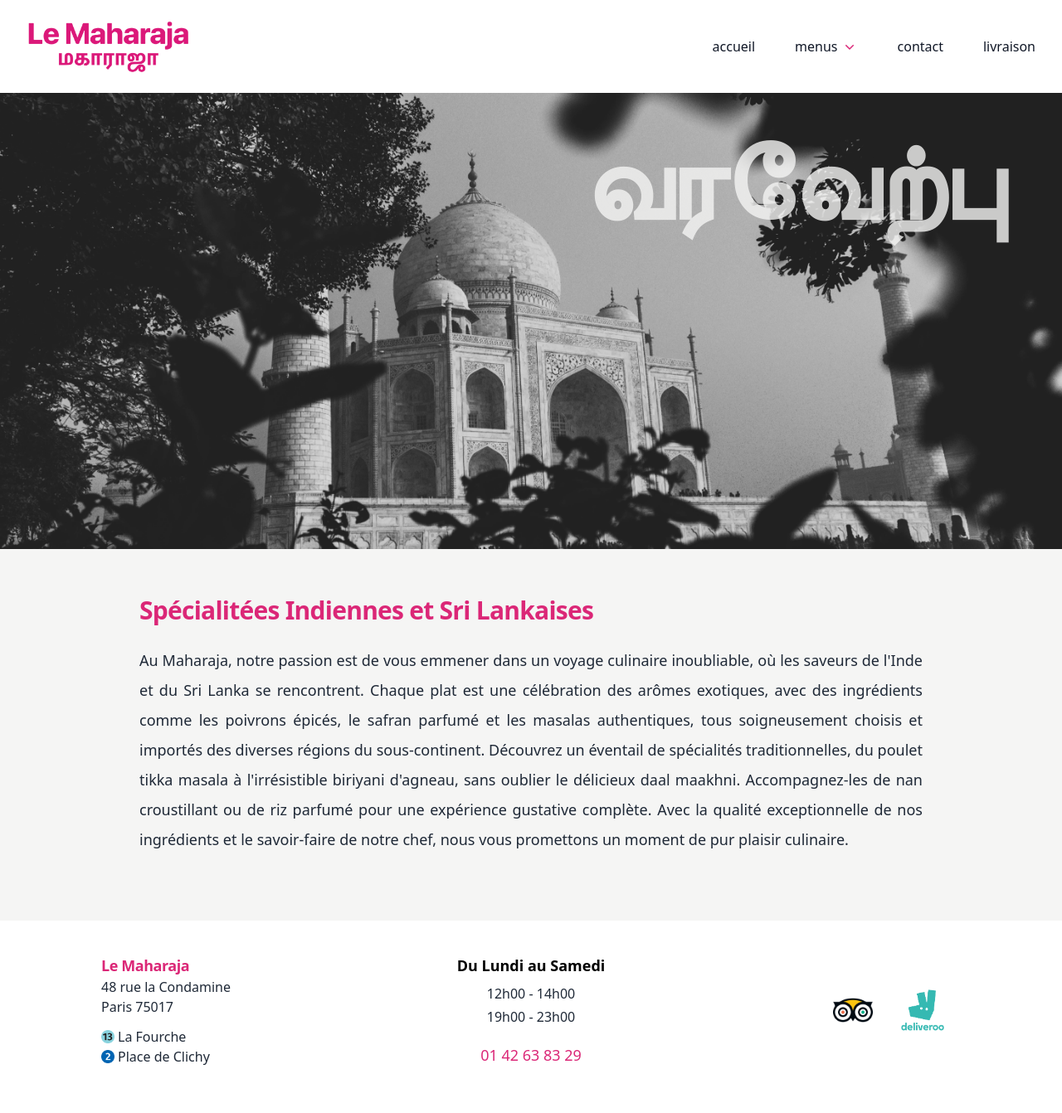
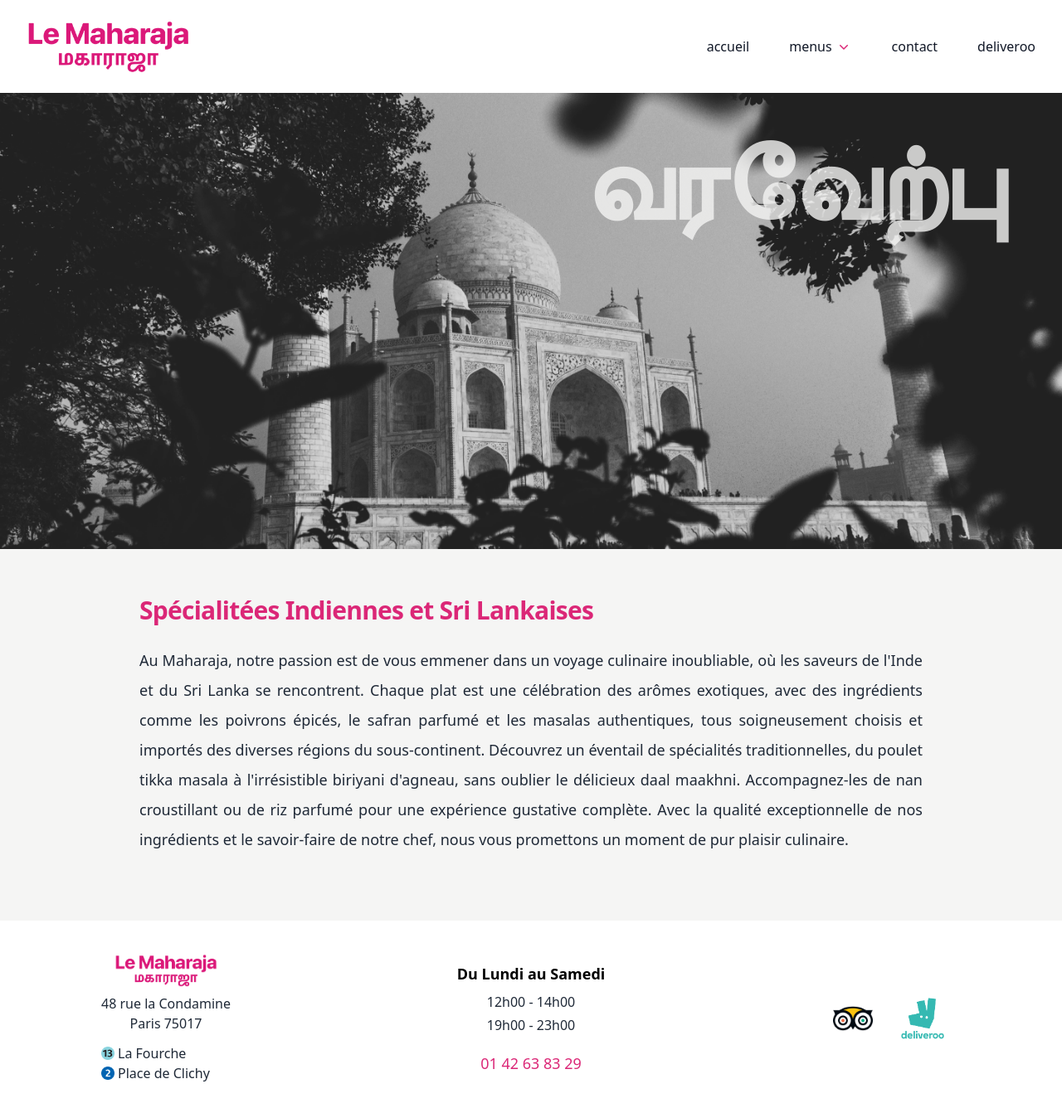
Before and after one commit to comels/maharaja-react, a React (Vite) app: page / in a window 1280 px wide. Shown: the top 1342 px of the page at 83% size. Built offline with nearby package versions, Linux system fonts and the light colour scheme.

Commit message:
style update

```diff
--- a/src/components/Footer.jsx
+++ b/src/components/Footer.jsx
@@ -3,17 +3,15 @@ const Footer = () => {
     <footer className="bg-white py-10">
       <div className="grid sm:grid-cols-3 gap-10 items-center">
         <div className="flex flex-col mx-auto">
-          <h2 className="font-bold text-lg text-pink-600 tracking-tight">
-            Le Maharaja
-          </h2>
-          <a
+        <img className="h-10 object-contain mb-2" src="logo.png" alt="" />
+          <div className="text-center"><a
             href="https://www.google.fr/maps/place/Le+Maharaja+2001/@48.8862032,2.3216354,19.53z/data=!4m15!1m8!3m7!1s0x47e66fb28f550d8f:0xa109917431093c8b!2s48+Rue+la+Condamine,+75017+Paris!3b1!8m2!3d48.8862492!4d2.3220552!16s%2Fg%2F11c11mnk5y!3m5!1s0x47e66fb2858c4229:0xdacc90bb73a204f!8m2!3d48.8862369!4d2.3220858!16s%2Fg%2F12hm6xf6y?entry=ttu"
             target="_blank"
             rel="noopener noreferrer"
           >
             <p className="text-base text-gray-800">48 rue la Condamine</p>
 
-          <p className="text-base mb-3 text-gray-800">Paris 75017</p></a>
+          <p className="text-base mb-3 text-gray-800">Paris 75017</p></a></div>
           <div className="flex items-center">
             <img className="h-4" src="metro-13.png" alt="" />
             <p className="text-base ml-1 text-gray-800">La Fourche</p>
--- a/src/components/Nav2.jsx
+++ b/src/components/Nav2.jsx
@@ -107,7 +107,7 @@ const Navigation = () => {
             target="_blank"
             rel="noopener noreferrer"
           >
-            livraison
+            deliveroo
           </a>
         </Popover.Group>
       </nav>
@@ -121,9 +121,7 @@ const Navigation = () => {
         <Dialog.Panel className="fixed inset-y-0 right-0 z-10 w-full overflow-y-auto bg-white px-6 py-6 sm:max-w-sm sm:ring-1 sm:ring-gray-900/10">
           <div className="flex items-center justify-between">
             <NavLink to="/" className="-m-1.5 p-1.5">
-              <h1 className="font-extrabold text-3xl mr-5 text-pink-600">
-                Le Maharaja
-              </h1>
+            <img className="h-12 sm:h-16" src="logo.png" alt="" />
             </NavLink>
             <button
               type="button"
@@ -184,7 +182,7 @@ const Navigation = () => {
                   rel="noopener noreferrer"
                   className="-mx-3 block rounded-lg px-3 py-2 text-base font-light leading-7 text-gray-900 hover:bg-gray-50"
                 >
-                  Livraison
+                  deliveroo
                 </a>
               </div>
               <div className="py-6">
--- a/src/pages/Contact2.jsx
+++ b/src/pages/Contact2.jsx
@@ -25,7 +25,7 @@ const Home = () => {
                   rel="noopener noreferrer"
                 >
                   <span className="font-semibold text-pink-600">
-                    48 rue la Condamine, 75017 Paris
+                    48 rue la Condamine, Paris 17e
                   </span>
                 </a>{" "}
                 !
```
